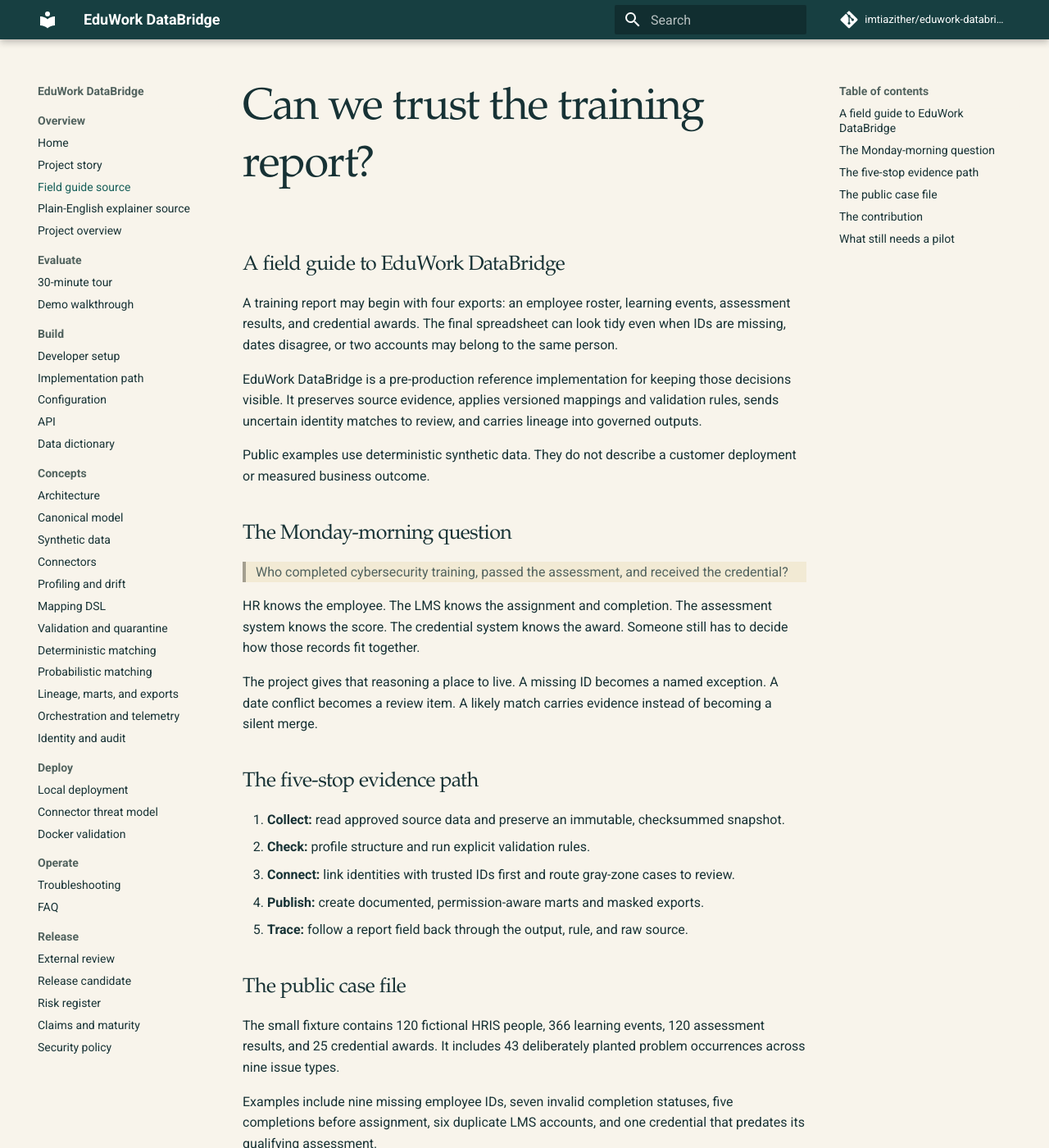
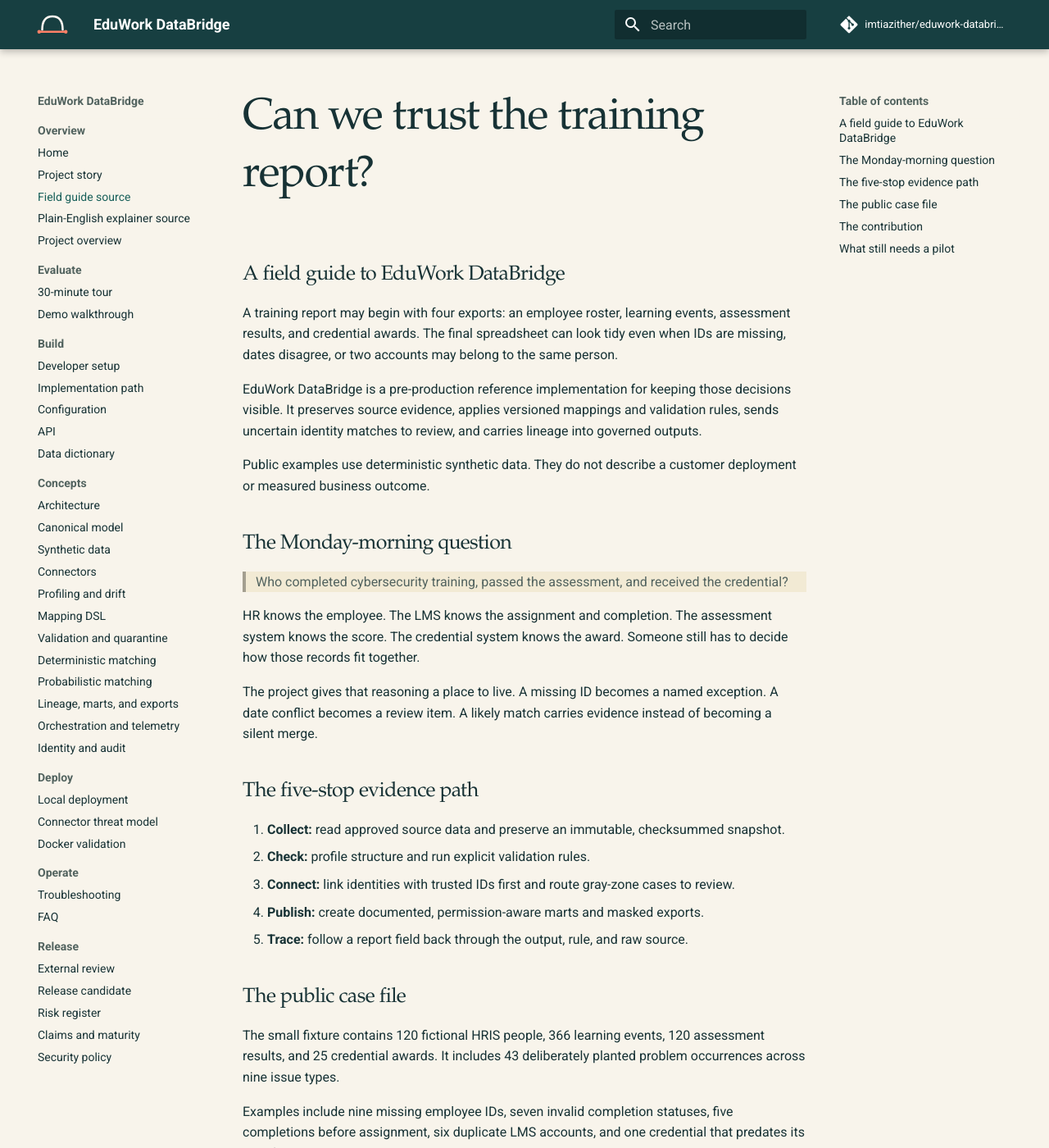
Before and after one commit to imtiazither/eduwork-databridge, an MkDocs documentation site: the page built from docs/EduWork_DataBridge_Field_Guide.md, in a window 1280 px wide and 1400 px high. Shown: the whole window at 82% size. Built offline with MkDocs 1.6.1 and Material for MkDocs 9.7.7, drawn with Linux system fonts in a browser that asks for light colours; comment, search, counter and statistics services are not loaded.

Commit message:
docs: add DataBridge logo across public surfaces

```diff
--- a/docs/stylesheets/extra.css
+++ b/docs/stylesheets/extra.css
@@ -17,8 +17,29 @@
   background: #173f41;
 }
 
+.md-header__button.md-logo {
+  padding: 0.3rem;
+}
+
+.md-header__button.md-logo img,
+.md-header__button.md-logo svg {
+  width: 2rem;
+  height: 2rem;
+}
+
 .md-tabs {
   background: #173f41;
+}
+
+.docs-brand-lockup {
+  max-width: 23rem;
+  margin: 0 0 1.5rem;
+}
+
+.docs-brand-lockup img {
+  display: block;
+  width: 100%;
+  height: auto;
 }
 
 .md-typeset h1,
--- a/mkdocs.yml
+++ b/mkdocs.yml
@@ -8,6 +8,8 @@ strict: true
 theme:
   name: material
   language: en
+  logo: assets/brand/databridge-mark-header.svg
+  favicon: assets/brand/databridge-mark.svg
   features:
     - navigation.instant
     - navigation.sections
```
Also changed, not shown: README.md (+2 -0 lines), docs/index.md (+4 -0 lines), apps/reviewer-ui/public/databridge-mark.svg (added), docs/assets/brand/databridge-logo.svg (added), docs/assets/brand/databridge-mark-header.svg (added), docs/assets/brand/databridge-mark.svg (added), 1 other file.
